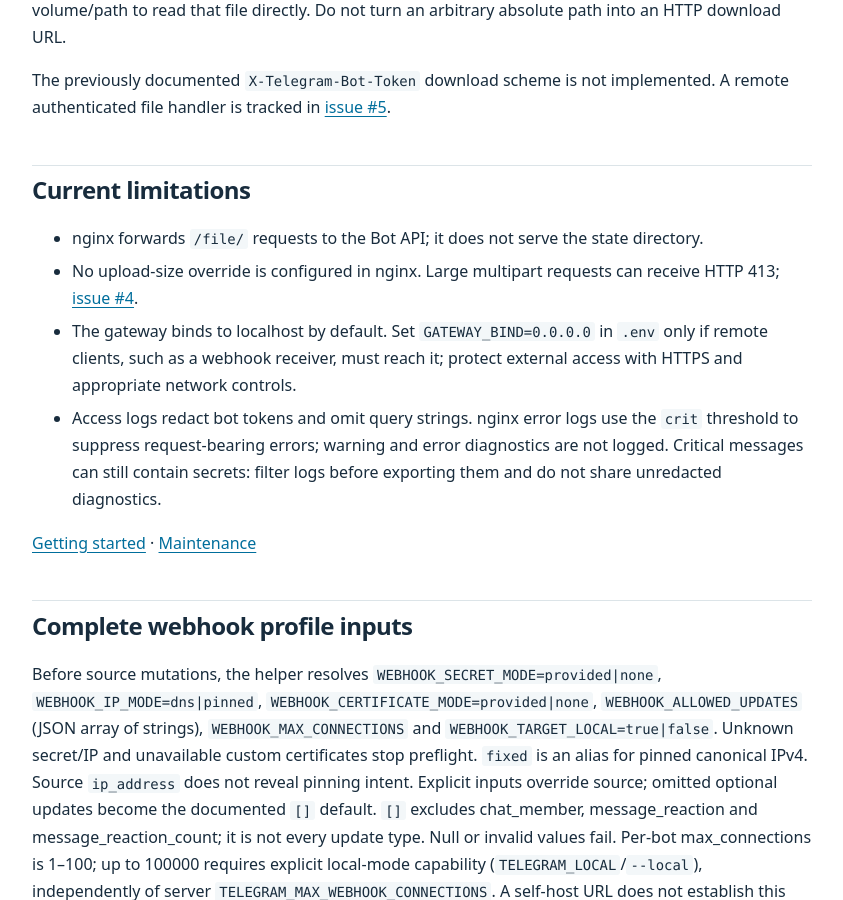
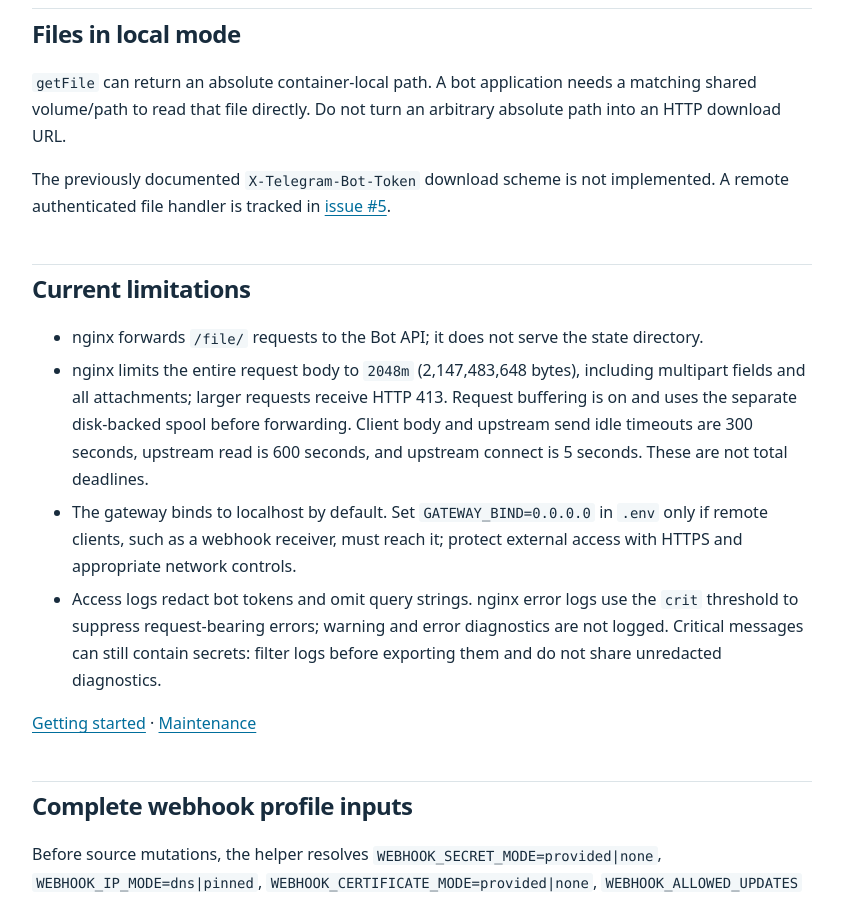
Before and after one commit to ichinya/tg-selfhost-botapi, a Jekyll site: the page built from docs/en/configuration.md, in a window 1280 px wide and 900 px high, scrolled down 4416 px. Shown: the whole window, without its empty margins (326-1169 px from the left). Built offline with Jekyll 4.4.1, drawn with Linux system fonts in a browser that asks for light colours; some of the changed text lies outside the part shown.

Commit message:
fix(nginx): задать лимит загрузки и отдельный временный диск — Refs #4

```diff
--- a/docker-compose.yml
+++ b/docker-compose.yml
@@ -18,5 +18,9 @@ services:
       - "${GATEWAY_BIND:-127.0.0.1}:18080:80"
     volumes:
       - ./nginx.conf:/etc/nginx/conf.d/default.conf:ro
+      - gateway_client_temp:/var/cache/nginx/client_temp
     depends_on:
       - botapi
+
+volumes:
+  gateway_client_temp:
--- a/docs/en/configuration.md
+++ b/docs/en/configuration.md
@@ -76,6 +76,7 @@ connect/read/total time and body size, no redirects, inherited proxy or retries.
 | Gateway port on the host | `18080` |
 | Internal Bot API endpoint | `http://botapi:8081` |
 | Persistent state on the host | `./data` |
+| Gateway upload spool | Project-scoped `gateway_client_temp` volume at `/var/cache/nginx/client_temp` |
 | State directory inside the container | `/var/lib/telegram-bot-api` |
 | Container user/group IDs | `101:101` |
 | Local mode | Enabled by Compose |
@@ -153,8 +154,11 @@ A remote authenticated file handler is tracked in
 ## Current limitations
 
 - nginx forwards `/file/` requests to the Bot API; it does not serve the state directory.
-- No upload-size override is configured in nginx. Large multipart requests can
-  receive HTTP 413; [issue #4](https://github.com/ichinya/tg-selfhost-botapi/issues/4).
+- nginx limits the entire request body to `2048m` (2,147,483,648 bytes), including
+  multipart fields and all attachments; larger requests receive HTTP 413. Request
+  buffering is on and uses the separate disk-backed spool before forwarding.
+  Client body and upstream send idle timeouts are 300 seconds, upstream read is
+  600 seconds, and upstream connect is 5 seconds. These are not total deadlines.
 - The gateway binds to localhost by default. Set `GATEWAY_BIND=0.0.0.0` in `.env`
   only if remote clients, such as a webhook receiver, must reach it; protect external
   access with HTTPS and appropriate network controls.
--- a/tools/doctor_checks.py
+++ b/tools/doctor_checks.py
@@ -278,7 +278,8 @@ def nginx_routes(tree):
     safe = {"events", "worker_connections", "http", "server", "location", "upstream", "user", "worker_processes", "pid",
             "error_log", "access_log", "log_format", "default_type", "types", "sendfile", "keepalive_timeout", "tcp_nopush",
             "gzip", "index", "server_name", "proxy_http_version", "proxy_set_header", "client_max_body_size", "autoindex",
-            "resolver", "proxy_read_timeout", "proxy_connect_timeout", "proxy_send_timeout", "proxy_buffering", "charset"}
+            "resolver", "proxy_read_timeout", "proxy_connect_timeout", "proxy_send_timeout", "proxy_buffering", "charset",
+            "client_body_timeout", "client_body_temp_path", "proxy_request_buffering"}
     def walk(nodes, in_types=False):
         nonlocal unknown
         for name, args, children in nodes:
--- a/tools/doctor_fixtures/compose.yml
+++ b/tools/doctor_fixtures/compose.yml
@@ -18,6 +18,7 @@ services:
       - '127.0.0.1::80'
     volumes:
       - ../../nginx.conf:/etc/nginx/conf.d/default.conf:ro
+      - gateway_client_temp:/var/cache/nginx/client_temp
     depends_on:
       botapi:
         condition: service_healthy
@@ -29,3 +30,4 @@ services:
 volumes:
   state:
   audit:
+  gateway_client_temp:
```
Also changed, not shown: docs/ru/configuration.md (+6 -2 lines), nginx.conf (+7 -0 lines).
